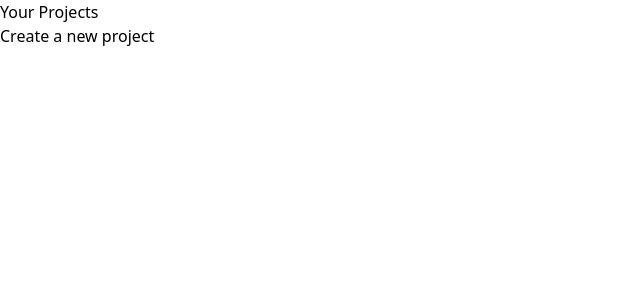
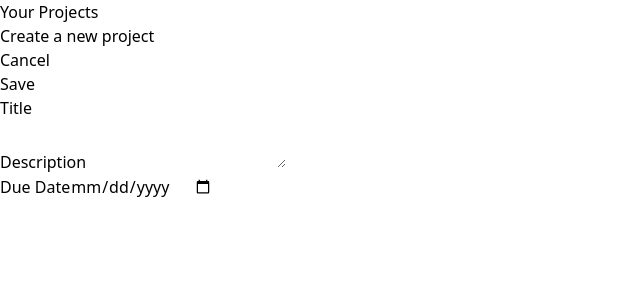
Before and after one commit to YuriSolomon/ReactProjectManagementApp, a React (Vite) app: page / in a window 1280 px wide. Shown: the top 300 px of the page, without its empty margins (0-640 px from the left). Built offline with nearby package versions, Linux system fonts and the light colour scheme.

Commit message:
create components to input new project details

```diff
--- a/src/App.jsx
+++ b/src/App.jsx
@@ -1,9 +1,11 @@
+import NewProject from "./assets/components/NewProject";
 import Sidebar from "./assets/components/SideBar";
 
 function App() {
   return (
-    <main className="h-screen my-8">
+    <main className="h-screen my-8 flex gap-8">
       <Sidebar />
+      <NewProject />
     </main>
   );
 }
--- /dev/null
+++ b/src/assets/components/Input.jsx
@@ -0,0 +1,10 @@
+export default function Input({isTextarea, label, ...props}) {
+    return (
+
+        <p>
+            <label>{label}</label>
+            {isTextarea ? <textarea {...props} /> : <input {...props} />}
+        </p>
+
+    )
+}
--- /dev/null
+++ b/src/assets/components/NewProject.jsx
@@ -0,0 +1,17 @@
+import Input from "./Input"
+
+export default function NewProject() {
+    return(
+        <div>
+            <menu>
+                <li><button>Cancel</button></li>
+                <li><button>Save</button></li>
+            </menu>
+            <div>
+                <Input label="Title" />
+                <Input label="Description" isTextarea />
+                <Input label="Due Date" type="date" />
+            </div>
+        </div>
+    )
+}
```
